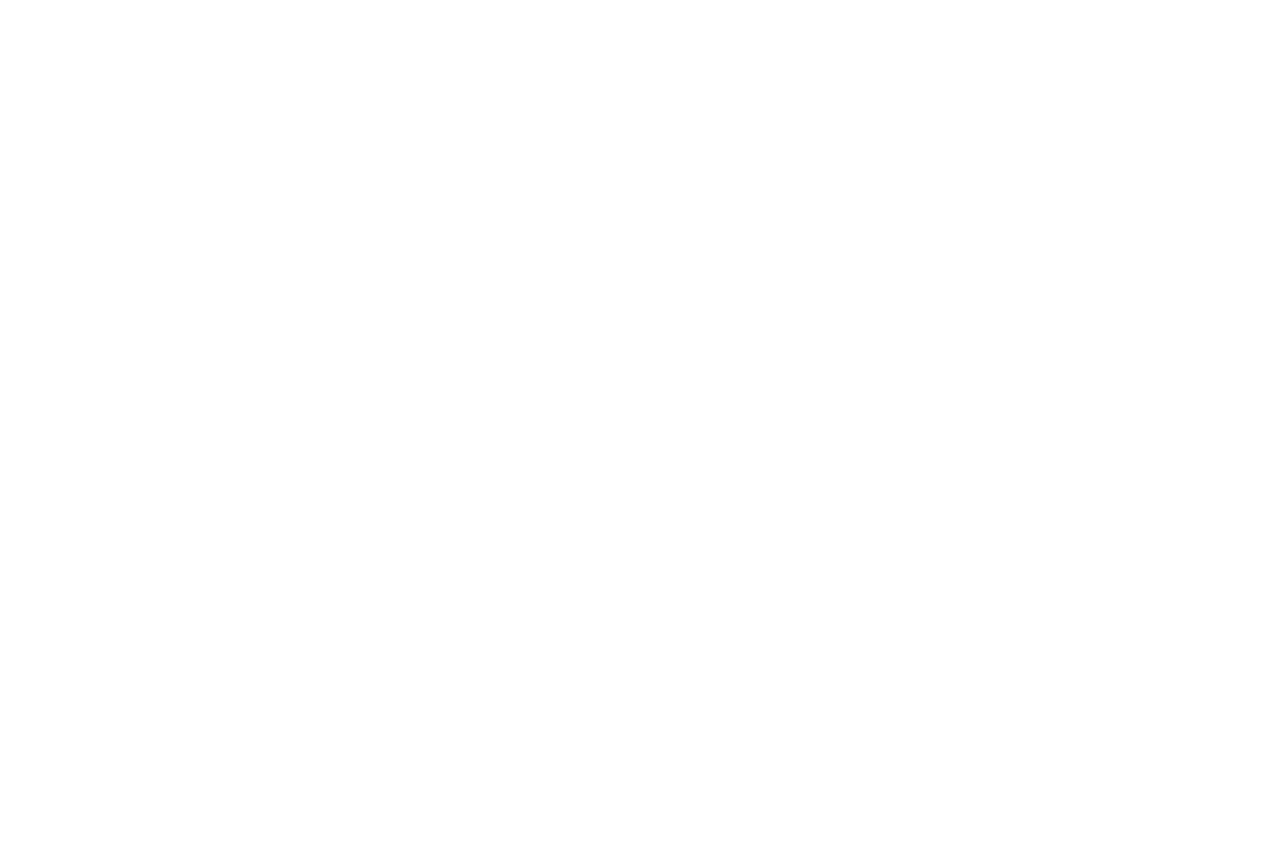
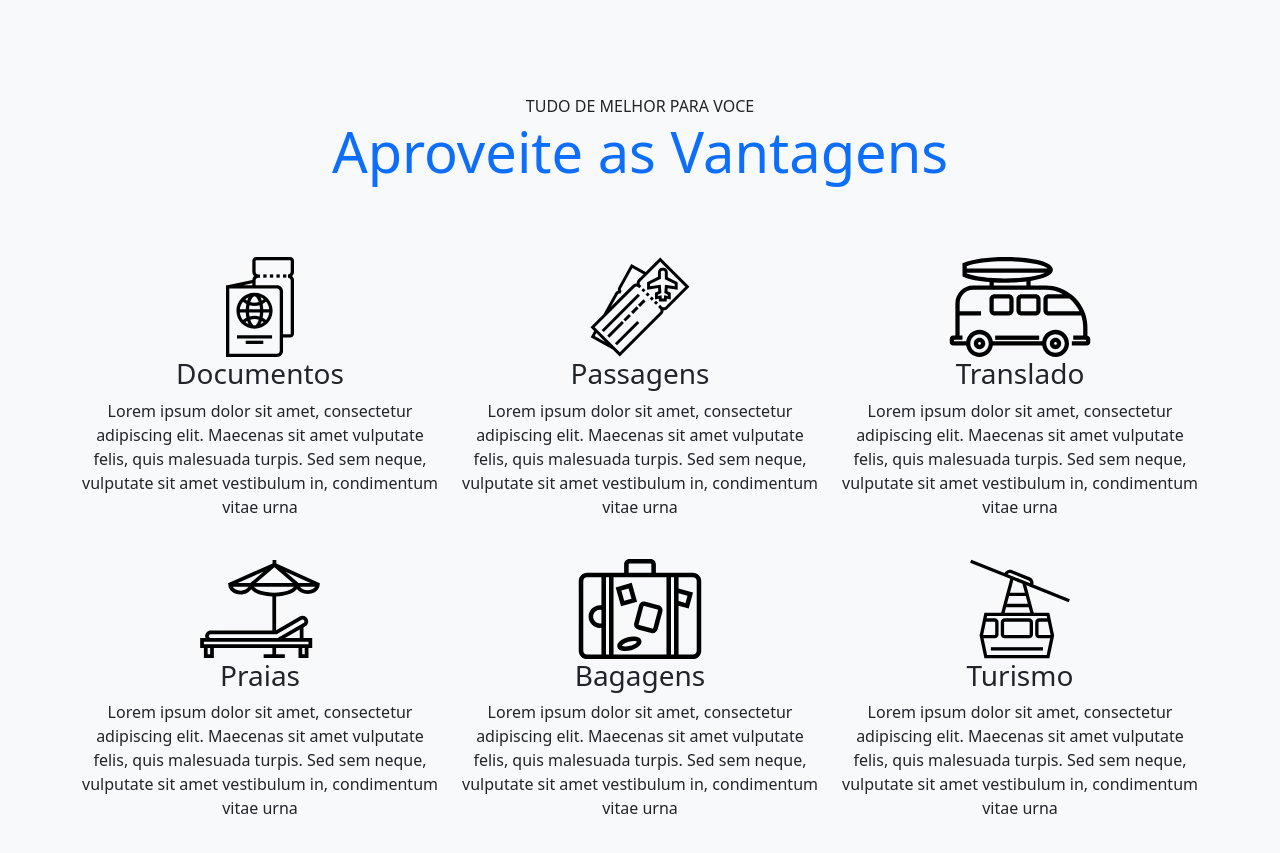
Before and after one commit to Nataliapine/Caravan, a React (Create React App) app: page / in a window 1280 px wide. Shown: the part 575-1428 px from the top of the page. Before the commit the page ends 800 px from the top, so only its background shows below. Built offline with nearby package versions, Linux system fonts and the light colour scheme.

Commit message:
added section vantagens

```diff
--- a/src/pages/Home/home.css
+++ b/src/pages/Home/home.css
@@ -1,3 +1,6 @@
 .container-fluid {
     padding-top: 75px;
 }
+.d-flex {
+    height: 100px;
+}
--- a/src/pages/Home/index.js
+++ b/src/pages/Home/index.js
@@ -3,6 +3,12 @@ import './home.css';
 import California from '../../assets/img/california.jpg';
 import Paris from '../../assets/img/paris.jpg';
 import Dublin from '../../assets/img/dublin.jpg';
+import Passaporte from '../../assets/img/icones/passaporte.svg';
+import Translado from '../../assets/img/icones/translado.svg';
+import Passagens from '../../assets/img/icones/passagens.svg';
+import Bagagens from '../../assets/img/icones/bagagens.svg';
+import Praias from '../../assets/img/icones/praias.svg';
+import Turismo from '../../assets/img/icones/turismo.svg';
 
 export default function Home() {
     return (
@@ -61,8 +67,78 @@ export default function Home() {
                     </div>
 
                 </div>
+            </div>
+            <section className="py-5 bg-light text-center">
+                <div className="container">
+                    <div className="my-5">
+                        <span className="h-6 d-block">TUDO DE MELHOR PARA VOCE</span>
+                        <h2 className="display-4 text-primary">Aproveite as Vantagens</h2>
+                    </div>
+                    <div className="row">
+                        <div className="col-xl-4 col-md-6">
+                            <div className="d-flex justify-content-center mt-4">
+                                <img  src={Passaporte} alt="Passaporte" />
+                            </div>
+                            <h3>Documentos</h3>
+                            <p>Lorem ipsum dolor sit amet, consectetur adipiscing elit. Maecenas sit
+                                amet vulputate felis, quis malesuada turpis. Sed sem neque, vulputate sit
+                                amet vestibulum in, condimentum vitae urna
+                            </p>
+                        </div>
+                        <div className="col-xl-4 col-md-6">
+                            <div className="d-flex justify-content-center mt-4">
+                                <img  src={Passagens} alt="Passagens" />
+                            </div>
+                            <h3>Passagens</h3>
+                            <p>Lorem ipsum dolor sit amet, consectetur adipiscing elit. Maecenas sit
+                                amet vulputate felis, quis malesuada turpis. Sed sem neque, vulputate sit
+                                amet vestibulum in, condimentum vitae urna
+                            </p>
+                        </div>
+                        <div className="col-xl-4 col-md-6">
+                            <div className="d-flex justify-content-center mt-4">
+                                <img  src={Translado} alt="Translado" />
+                            </div>
 
-            </div>
+                            <h3>Translado</h3>
+                            <p>Lorem ipsum dolor sit amet, consectetur adipiscing elit. Maecenas sit
+                                amet vulputate felis, quis malesuada turpis. Sed sem neque, vulputate sit
+                                amet vestibulum in, condimentum vitae urna
+                            </p>
+                        </div>
+                        <div className="col-xl-4 col-md-6">
+                            <div className="d-flex justify-content-center mt-4">
+                                <img  src={Praias} alt="Praias" />
+                            </div>
+                            <h3>Praias</h3>
+                            <p>Lorem ipsum dolor sit amet, consectetur adipiscing elit. Maecenas sit
+                                amet vulputate felis, quis malesuada turpis. Sed sem neque, vulputate sit
+                                amet vestibulum in, condimentum vitae urna
+                            </p>
+                        </div>
+                        <div className="col-xl-4 col-md-6">
+                            <div className="d-flex justify-content-center mt-4">
+                                <img  src={Bagagens} alt="Bagagens" />
+                            </div>
+                            <h3>Bagagens</h3>
+                            <p>Lorem ipsum dolor sit amet, consectetur adipiscing elit. Maecenas sit
+                                amet vulputate felis, quis malesuada turpis. Sed sem neque, vulputate sit
+                                amet vestibulum in, condimentum vitae urna
+                            </p>
+                        </div>
+                        <div className="col-xl-4 col-md-6">
+                            <div className="d-flex justify-content-center mt-4">
+                                <img  src={Turismo} alt="Turismo" />
+                            </div>
+                            <h3>Turismo</h3>
+                            <p>Lorem ipsum dolor sit amet, consectetur adipiscing elit. Maecenas sit
+                                amet vulputate felis, quis malesuada turpis. Sed sem neque, vulputate sit
+                                amet vestibulum in, condimentum vitae urna
+                            </p>
+                        </div>
+                    </div>
+                </div>
+            </section>
 
         </div>
     )
```
